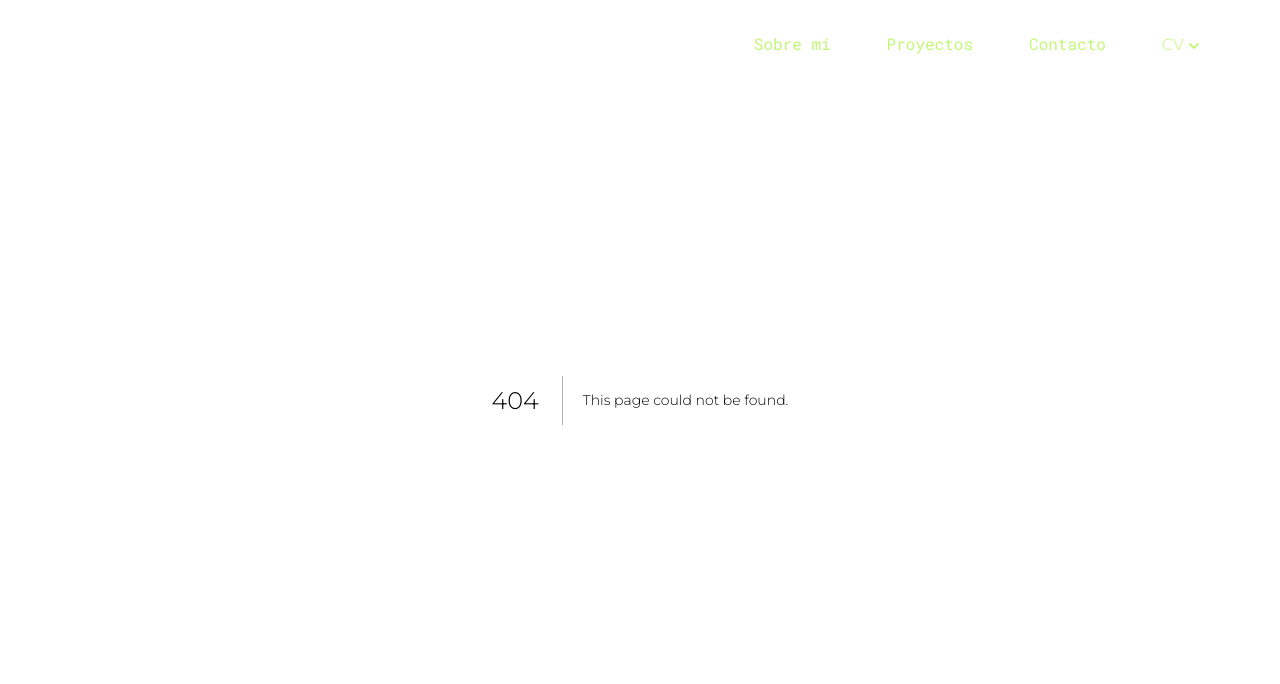
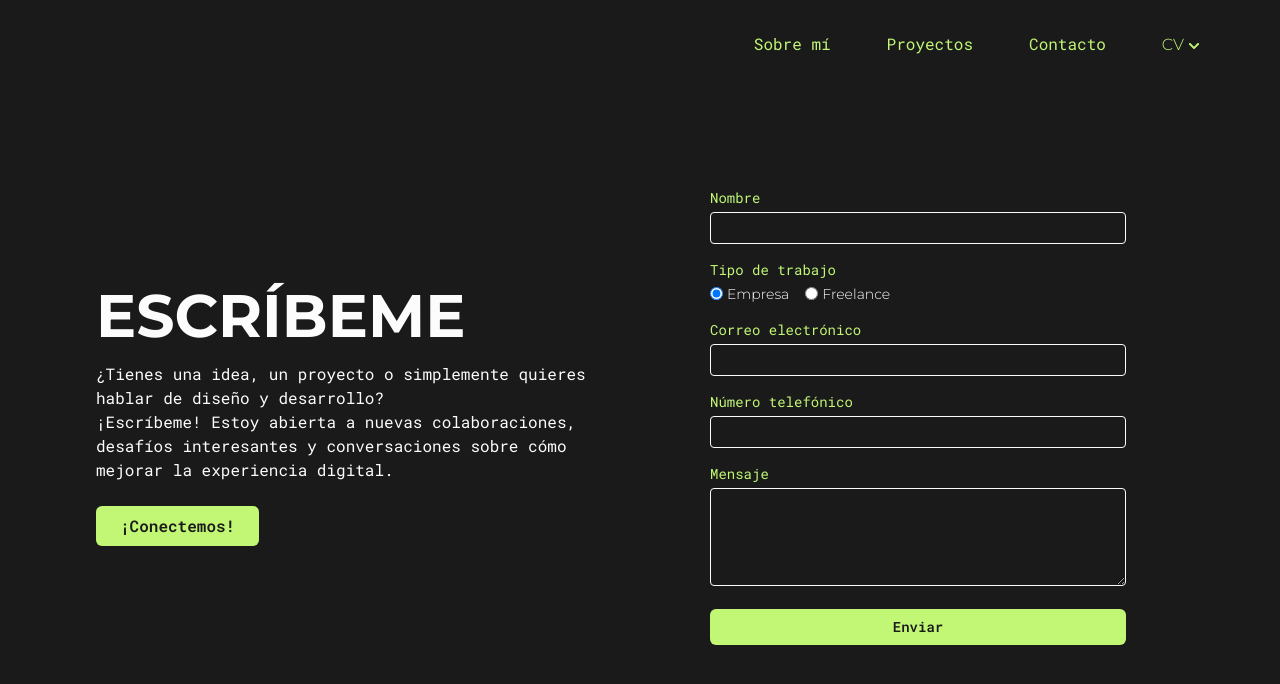
Before and after one commit to mpvilamarin/Portfolio, a Next.js app: page /contactry in a window 1280 px wide. Before the commit this address had no page. Shown: the top 684 px of the page. Built offline with nearby package versions, Linux system fonts and the light colour scheme.

Commit message:
ajustes contacto 2

```diff
--- /dev/null
+++ b/src/app/contactry/page.jsx
@@ -0,0 +1,38 @@
+import React from 'react'
+import Link from 'next/link';
+import { FormContact } from '@/components/formContact';
+
+export const metadata = {
+    title: 'Contacto | Paula Villamarín',
+    description: 'Ponte en contacto con Paula, desarrolladora frontend y diseñadora gráfica. Estoy disponible para colaborar en proyectos y discutir ideas innovadoras en diseño y desarrollo web.',
+  };
+
+  function Contact() {
+    return (
+        <main className="flex flex-col lg:flex-row min-h-screen items-center px-6 sm:px-12 md:px-16 lg:px-24 pt-16 pb-8 gap-6">
+          {/* Descripción */}
+          <section className="w-full lg:w-1/2 text-center lg:text-left">
+            <h1 className="font-montserrat text-4xl sm:text-5xl md:text-6xl font-bold text-whiteCream">
+              ESCRÍBEME
+            </h1>
+            <p className="font-robotoMono text-xs sm:text-sm md:text-base mt-4 text-whiteCream">
+              ¿Tienes una idea, un proyecto o simplemente quieres hablar de diseño y desarrollo?
+              <br />¡Escríbeme! Estoy abierta a nuevas colaboraciones, desafíos interesantes y conversaciones sobre cómo mejorar la experiencia digital.
+            </p>
+
+            <Link href="https://wa.me/5491164117527" target="_blank" rel="noopener noreferrer">
+              <button className="mt-6 bg-green text-blackLight rounded-md px-6 py-2 text-sm sm:text-base font-robotoMono font-semibold hover:translate-y-1 transition">
+                ¡Conectemos!
+              </button>
+            </Link>
+          </section>
+
+          {/* Formulario */}
+          <section className="w-full lg:w-1/2">
+            <FormContact />
+          </section>
+        </main>
+    );
+  }
+
+  export default Contact;
--- a/src/components/Navbar.jsx
+++ b/src/components/Navbar.jsx
@@ -20,7 +20,7 @@ const Navbar = () => {
             <Link href="/#projects" className="hover:text-purple transition">Proyectos</Link>
           </li>
           <li>
-            <Link href="/contact" className="hover:text-purple transition">Contacto</Link>
+            <Link href="/contactry" className="hover:text-purple transition">Contacto</Link>
           </li>
           <li className="relative group">
             <button className="flex items-center gap-1 focus:outline-none">
```
